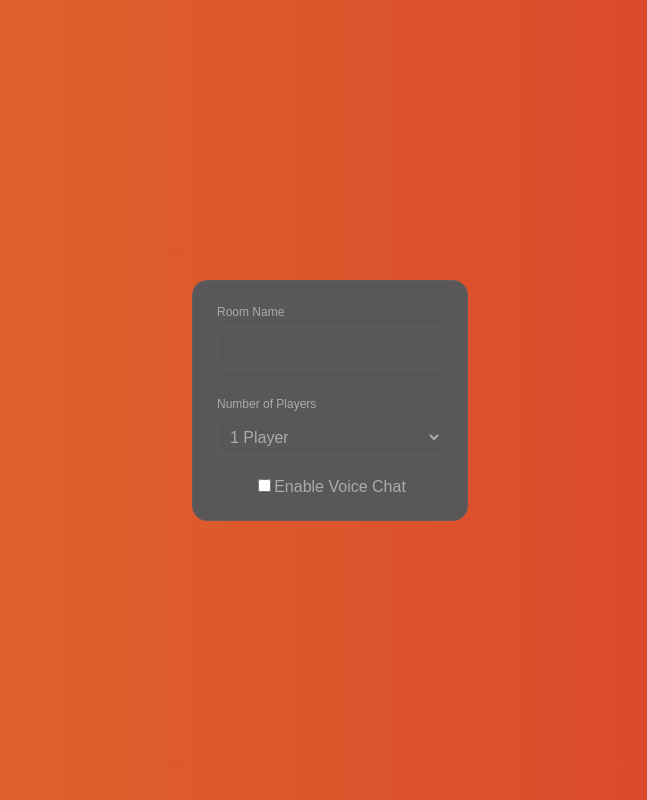
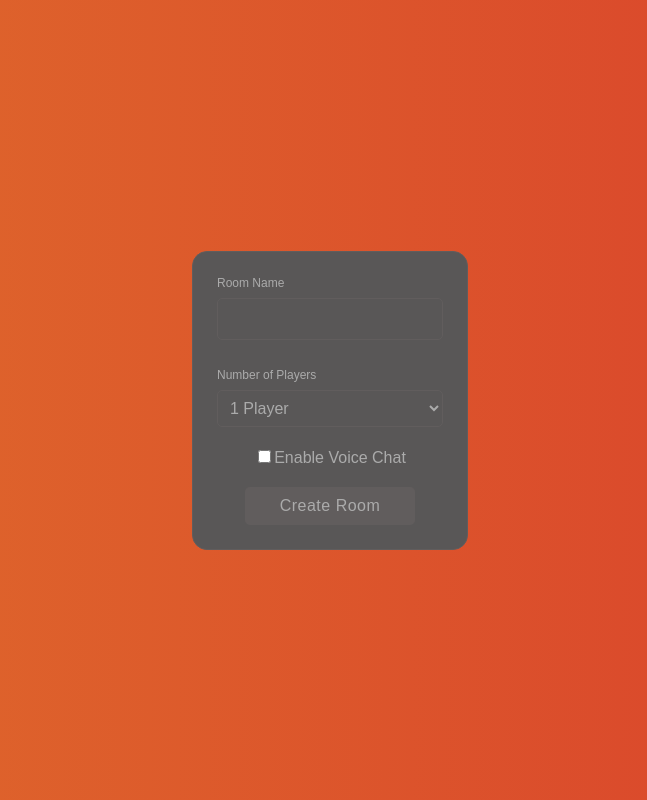
Before and after one commit to Jdd2020/Lunch-Klub, a React (Vite) app in the folder client/: page /rooms/create in a window 1280 px wide. Shown: the whole page, without its empty margins (310-957 px from the left). Built offline with nearby package versions, Linux system fonts and the light colour scheme.

Commit message:
Installing valid css for HMR updates

```diff
--- a/client/src/component/Button/index.css
+++ b/client/src/component/Button/index.css
@@ -14,10 +14,11 @@ button {
     align-items: center;
     justify-content: center;
     gap: 0.5rem;
-
 }
 
 button:hover {
+    transform: scale(1.05);
+    transition: ease-in-out transform 0.4s, background-color 0.4s, color 0.4s;
     background-color: #ababab;
     color: #615d5d;
 }
--- a/client/src/rooms/create/index.tsx
+++ b/client/src/rooms/create/index.tsx
@@ -1,3 +1,4 @@
+import Button from "../../component/button";
 import Card from "../../component/card";
 import Checkbox from "../../component/checkbox";
 import CenterAlign from "../../component/containers/center-align";
@@ -30,6 +31,7 @@ const CreateRoom = () => {
                     label="Enable Voice Chat"
                     onChange={(event) => console.log(event.target.checked)}
                 />
+                <Button onClick={() => console.log("Create Room Clicked")}>Create Room</Button>
             </Card>
         </CenterAlign>
     );
--- a/client/src/rooms/lobby/index.tsx
+++ b/client/src/rooms/lobby/index.tsx
@@ -2,6 +2,7 @@ import { useParams } from "react-router-dom";
 
 import Card from "../../component/card";
 import CenterAlign from "../../component/containers/center-align";
+
 
 
 const RoomLobby = () => {
```
